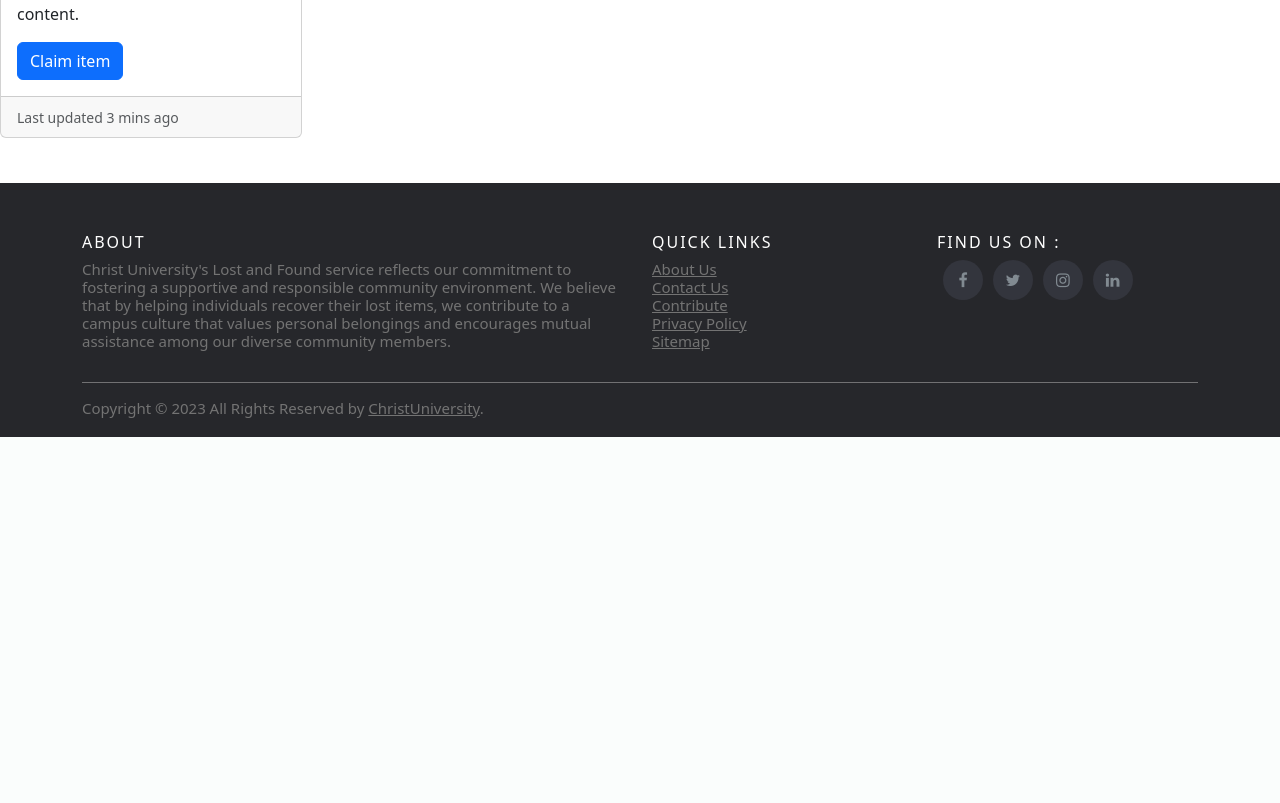
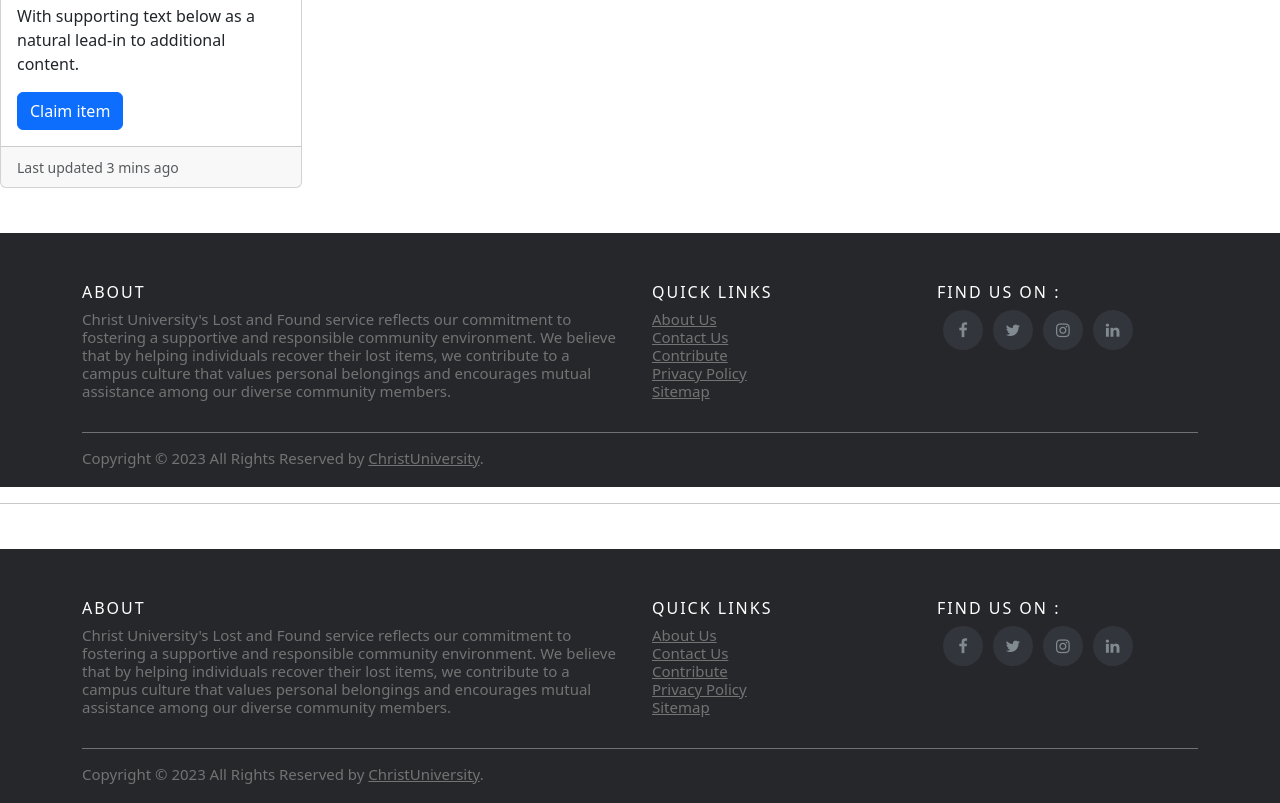
Before and after one commit to AmruthaPaalathara/Lost-and-Found, a Django app: page /found/found/ in a window 1280 px wide. Shown: the part 771-1574 px from the top of the page. Before the commit the page ends 1208 px from the top, so only its background shows below. Run offline with Django 5.2, Linux system fonts and the light colour scheme.

Commit message:
created the partials

```diff
--- a/claimant/views.py
+++ b/claimant/views.py
@@ -5,4 +5,4 @@ def claimant(request):
     return render(request,'claimant/claimant-home.html')
 
 def claimant_form(request):
-    return render(request,'claimant/claimant-form.html')
+    return render(request,'found/claimant-form.html')
--- a/lostandfound/urls.py
+++ b/lostandfound/urls.py
@@ -25,7 +25,7 @@ urlpatterns = [
     path('admin/', admin.site.urls),
     path('',include('claimant.urls')),
     path('found/',include('item_found.urls')),
-    path("",login,name="login"),
+    path("login/",login,name="login"),
 ]
 urlpatterns+=static(settings.MEDIA_URL,document_root=settings.MEDIA_ROOT)
 urlpatterns+=static(settings.STATIC_URL,document_root=settings.STATIC_ROOT)
--- a/static/css/found/found.css
+++ b/static/css/found/found.css
@@ -63,6 +63,7 @@
   height: auto;
   width: auto;
   margin-top: 45px;
+
 
 }
 .site-footer hr
--- a/templates/base.html
+++ b/templates/base.html
@@ -1,3 +1,5 @@
+{% load static %}
+
 <!doctype html>
 <html lang="en">
 
@@ -10,77 +12,22 @@
     <link href="https://cdn.jsdelivr.net/npm/bootstrap@5.3.2/dist/css/bootstrap.min.css" rel="stylesheet"
         integrity="sha384-T3c6CoIi6uLrA9TneNEoa7RxnatzjcDSCmG1MXxSR1GAsXEV/Dwwykc2MPK8M2HN" crossorigin="anonymous">
 </head>
+<script src="https://cdn.jsdelivr.net/npm/bootstrap@5.3.2/dist/js/bootstrap.bundle.min.js"
+    integrity="sha384-C6RzsynM9kWDrMNeT87bh95OGNyZPhcTNXj1NW7RuBCsyN/o0jlpcV8Qyq46cDfL"
+    crossorigin="anonymous"></script>
 
 
-<header>
-    <div class="navbar1" align="left">
-
-        <a href="#"><i class="fa fa-fw fa-home"></i> Home</a>
-        <a class="active" href="#"><i class="fa fa-fw fa-search"></i> Found</a>
-        <a href="#"><i class="fa fa-fw fa-envelope"></i> Lost</a>
-        <a href="#"><i class="fa fa-fw fa-user-plus"></i> SignUp</a>
-        <a href="#"><i class="fa fa-fw fa-user"></i> Login</a>
-    </div>
-</header>
 
 <body>
+    {% include 'partials/header.html' %}
+    <main>
         {% block content %}
 
         {% endblock content %}
-
-    <footer class="site-footer">
-        <div class="container">
-            <div class="row">
-                <div class="col-sm-12 col-md-6">
-                    <h6>About</h6>
-                    <p class="text-justify">Christ University's Lost and Found service reflects our commitment to
-                        fostering a supportive and responsible community environment. We believe that by helping
-                        individuals recover their lost items, we contribute to a campus culture that values personal
-                        belongings and encourages mutual assistance among our diverse community members.</p>
-                </div>
+    </main>
+    {% include 'partials/footer.html' %}
 
 
-
-                <div class="col-xs-6 col-md-3">
-                    <h6>Quick Links</h6>
-                    <ul class="footer-links">
-                        <li><a href="#">About Us</a></li>
-                        <li><a href="#">Contact Us</a></li>
-                        <li><a href="#">Contribute</a></li>
-                        <li><a href="#">Privacy Policy</a></li>
-                        <li><a href="#">Sitemap</a></li>
-                    </ul>
-                </div>
-                <div class="col-xs-6 col-md-3">
-                    <h6>Find us On :</h6>
-                    <ul class="social-icons">
-                        <li><a class="facebook" href="https://www.facebook.com/lavasa.christuniversity/"><i
-                                    class="fa fa-facebook"></i></a></li>
-                        <li><a class="twitter" href="https://twitter.com/christlavasa?lang=en"><i
-                                    class="fa fa-twitter"></i></a></li>
-                        <li><a class="dribbble" href="https://www.instagram.com/christ_university_lavasa/?hl=en"><i
-                                    class="fa fa-instagram"></i></a></li>
-                        <li><a class="linkedin"
-                                href="https://www.linkedin.com/company/christ-institute-of-management-cim-lavasa/?originalSubdomain=in"><i
-                                    class="fa fa-linkedin"></i></a></li>
-                    </ul>
-                </div>
-            </div>
-            <hr>
-        </div>
-        <div class="container">
-            <div class="row">
-                <div class="col-md-6 col-sm-6 col-xs-12">
-                    <p class="copyright-text">Copyright &copy; 2023 All Rights Reserved by
-                        <a href="https://lavasa.christuniversity.in/">ChristUniversity</a>.
-                    </p>
-                </div>
-            </div>
-        </div>
-    </footer>
-    <script src="https://cdn.jsdelivr.net/npm/bootstrap@5.3.2/dist/js/bootstrap.bundle.min.js"
-        integrity="sha384-C6RzsynM9kWDrMNeT87bh95OGNyZPhcTNXj1NW7RuBCsyN/o0jlpcV8Qyq46cDfL"
-        crossorigin="anonymous"></script>
 </body>
 
 </html>
--- a/templates/found/found.html
+++ b/templates/found/found.html
@@ -1,7 +1,13 @@
+{% extends "base.html" %}
+{% load static %}
+
+{% block content %}
+
+
 <!doctype html>
 <html lang="en">
 
-<head>
+<!-- <head>
     <meta charset="utf-8">
     <meta name="viewport" content="width=device-width, initial-scale=1">
     <title>lostandfound</title>
@@ -9,7 +15,7 @@
     <link rel="stylesheet" href="https://cdnjs.cloudflare.com/ajax/libs/font-awesome/4.7.0/css/font-awesome.min.css">
     <link href="https://cdn.jsdelivr.net/npm/bootstrap@5.3.2/dist/css/bootstrap.min.css" rel="stylesheet"
         integrity="sha384-T3c6CoIi6uLrA9TneNEoa7RxnatzjcDSCmG1MXxSR1GAsXEV/Dwwykc2MPK8M2HN" crossorigin="anonymous">
-</head>
+</head> -->
 
 <body>
     <header>
@@ -151,3 +157,5 @@
 </body>
 
 </html>
+
+{% endblock content %}
--- /dev/null
+++ b/templates/partials/footer.html
@@ -0,0 +1,52 @@
+{% load static %}
+<hr/>
+<footer class="site-footer">
+    <div class="container">
+        <div class="row">
+            <div class="col-sm-12 col-md-6">
+                <h6>About</h6>
+                <p class="text-justify">Christ University's Lost and Found service reflects our commitment to
+                    fostering a supportive and responsible community environment. We believe that by helping
+                    individuals recover their lost items, we contribute to a campus culture that values personal
+                    belongings and encourages mutual assistance among our diverse community members.</p>
+            </div>
+
+
+
+            <div class="col-xs-6 col-md-3">
+                <h6>Quick Links</h6>
+                <ul class="footer-links">
+                    <li><a href="#">About Us</a></li>
+                    <li><a href="#">Contact Us</a></li>
+                    <li><a href="#">Contribute</a></li>
+                    <li><a href="#">Privacy Policy</a></li>
+                    <li><a href="#">Sitemap</a></li>
+                </ul>
+            </div>
+            <div class="col-xs-6 col-md-3">
+                <h6>Find us On :</h6>
+                <ul class="social-icons">
+                    <li><a class="facebook" href="https://www.facebook.com/lavasa.christuniversity/"><i
+                                class="fa fa-facebook"></i></a></li>
+                    <li><a class="twitter" href="https://twitter.com/christlavasa?lang=en"><i
+                                class="fa fa-twitter"></i></a></li>
+                    <li><a class="dribbble" href="https://www.instagram.com/christ_university_lavasa/?hl=en"><i
+                                class="fa fa-instagram"></i></a></li>
+                    <li><a class="linkedin"
+                            href="https://www.linkedin.com/company/christ-institute-of-management-cim-lavasa/?originalSubdomain=in"><i
+                                class="fa fa-linkedin"></i></a></li>
+                </ul>
+            </div>
+        </div>
+        <hr>
+    </div>
+    <div class="container">
+        <div class="row">
+            <div class="col-md-6 col-sm-6 col-xs-12">
+                <p class="copyright-text">Copyright &copy; 2023 All Rights Reserved by
+                    <a href="https://lavasa.christuniversity.in/">ChristUniversity</a>.
+                </p>
+            </div>
+        </div>
+    </div>
+</footer>
--- /dev/null
+++ b/templates/partials/header.html
@@ -0,0 +1,12 @@
+{% load static %}
+
+<header>
+    <div class="navbar1" align="left">
+
+        <a href="#"><i class="fa fa-fw fa-home"></i> Home</a>
+        <a href="#"><i class="fa fa-fw fa-search"></i> Found</a>
+        <a href="#"><i class="fa fa-fw fa-envelope"></i> Lost</a>
+        <a href="#"><i class="fa fa-fw fa-user-plus"></i> SignUp</a>
+        <a href="#"><i class="fa fa-fw fa-user"></i> Login</a>
+    </div>
+</header>
```
Also changed, not shown: templates/login/login.html (+9 -9 lines). Lines whose indentation alone changed are shown as unchanged.
